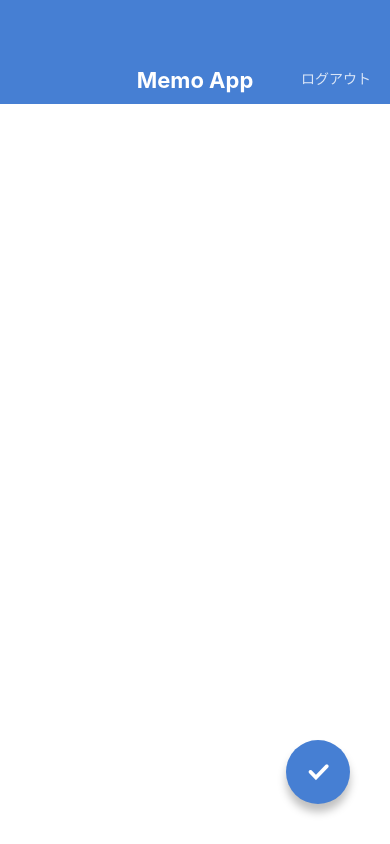
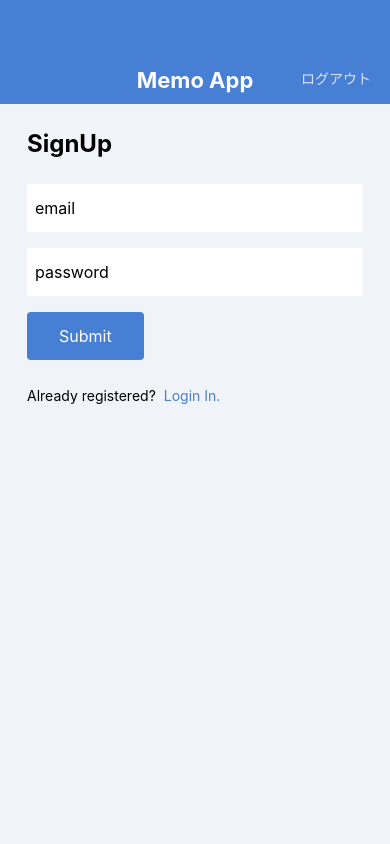
Before and after one commit to sugar-cat7/Memoapp, a React Native app: screen / in a window 390 px wide. Built offline with nearby package versions, Linux system fonts and the light colour scheme.

Commit message:
ログイン画面View部分のみ実装

```diff
--- a/App.jsx
+++ b/App.jsx
@@ -1,14 +1,18 @@
 import React from 'react';
+import LoginScreen from './src/screens/LoginScreen';
 import MemoCreateScreen from './src/screens/MemoCreateScreen';
 import MemoDetailScreen from './src/screens/MemoDetailScreen';
 import MemoEditScreen from './src/screens/MemoEditScreen';
 import MemoListScreen from './src/screens/MemoListScreen';
+import SignUpScreen from './src/screens/SignUpScreen';
 
 export default function App() {
   return (
     // <MemoListScreen />
     // <MemoDetailScreen />
     // <MemoEditScreen />
-    <MemoCreateScreen />
+    // <MemoCreateScreen />
+    // <LoginScreen />
+    <SignUpScreen />
   );
 }
--- /dev/null
+++ b/src/components/Button.jsx
@@ -0,0 +1,33 @@
+import { string } from 'prop-types';
+import React from 'react';
+import { StyleSheet, Text, View } from 'react-native';
+
+const Button = (props) => {
+  const { label } = props;
+  return (
+    <View style={styles.buttonContainer}>
+      <Text style={styles.buttonLabel}>{label}</Text>
+    </View>
+  );
+};
+
+Button.propTypes = {
+  label: string.isRequired,
+};
+export default Button;
+
+const styles = StyleSheet.create({
+  buttonContainer: {
+    backgroundColor: '#467FD3',
+    borderRadius: 4,
+    alignSelf: 'flex-start',
+    marginBottom: 24,
+  },
+  buttonLabel: {
+    fontSize: 16,
+    paddingHorizontal: 32,
+    paddingVertical: 8,
+    lineHeight: 32,
+    color: '#ffffff',
+  },
+});
--- /dev/null
+++ b/src/screens/LoginScreen.jsx
@@ -0,0 +1,60 @@
+import React from 'react';
+import { StyleSheet, Text, TextInput, View } from 'react-native';
+import AppBar from '../components/AppBar';
+import Button from '../components/Button';
+
+const LoginScreen = () => (
+  <View style={styles.container}>
+    <AppBar />
+    <View style={styles.inner}>
+      <Text style={styles.title}>Login</Text>
+      <TextInput style={styles.input} value="email" />
+      <TextInput style={styles.input} value="password" />
+      <Button label="Submit" />
+      <View style={styles.footer}>
+        <Text style={styles.footerText}>Not registered?</Text>
+        <Text style={styles.footerLink}>Sign up here</Text>
+      </View>
+    </View>
+  </View>
+);
+
+export default LoginScreen;
+
+const styles = StyleSheet.create({
+  container: {
+    flex: 1,
+    backgroundColor: '#F0F4F8',
+  },
+  inner: {
+    paddingHorizontal: 27,
+    paddingVertical: 24,
+  },
+  title: {
+    fontSize: 24,
+    lineHeight: 32,
+    fontWeight: 'bold',
+    marginBottom: 24,
+  },
+  input: {
+    fontSize: 16,
+    height: 48,
+    borderColor: '#DDDDDD',
+    backgroundColor: '#ffffff',
+    paddingHorizontal: 8,
+    marginBottom: 16,
+  },
+  footerText: {
+    fontSize: 14,
+    lineHeight: 24,
+    marginRight: 8,
+  },
+  footerLink: {
+    fontSize: 14,
+    lineHeight: 24,
+    color: '#467FD3',
+  },
+  footer: {
+    flexDirection: 'row',
+  },
+});
--- /dev/null
+++ b/src/screens/SignUpScreen.jsx
@@ -0,0 +1,60 @@
+import React from 'react';
+import { StyleSheet, Text, TextInput, View } from 'react-native';
+import AppBar from '../components/AppBar';
+import Button from '../components/Button';
+
+const SignUpScreen = () => (
+  <View style={styles.container}>
+    <AppBar />
+    <View style={styles.inner}>
+      <Text style={styles.title}>SignUp</Text>
+      <TextInput style={styles.input} value="email" />
+      <TextInput style={styles.input} value="password" />
+      <Button label="Submit" />
+      <View style={styles.footer}>
+        <Text style={styles.footerText}>Already registered?</Text>
+        <Text style={styles.footerLink}>Login In.</Text>
+      </View>
+    </View>
+  </View>
+);
+
+export default SignUpScreen;
+
+const styles = StyleSheet.create({
+  container: {
+    flex: 1,
+    backgroundColor: '#F0F4F8',
+  },
+  inner: {
+    paddingHorizontal: 27,
+    paddingVertical: 24,
+  },
+  title: {
+    fontSize: 24,
+    lineHeight: 32,
+    fontWeight: 'bold',
+    marginBottom: 24,
+  },
+  input: {
+    fontSize: 16,
+    height: 48,
+    borderColor: '#DDDDDD',
+    backgroundColor: '#ffffff',
+    paddingHorizontal: 8,
+    marginBottom: 16,
+  },
+  footerText: {
+    fontSize: 14,
+    lineHeight: 24,
+    marginRight: 8,
+  },
+  footerLink: {
+    fontSize: 14,
+    lineHeight: 24,
+    color: '#467FD3',
+  },
+  footer: {
+    flexDirection: 'row',
+  },
+});
```
